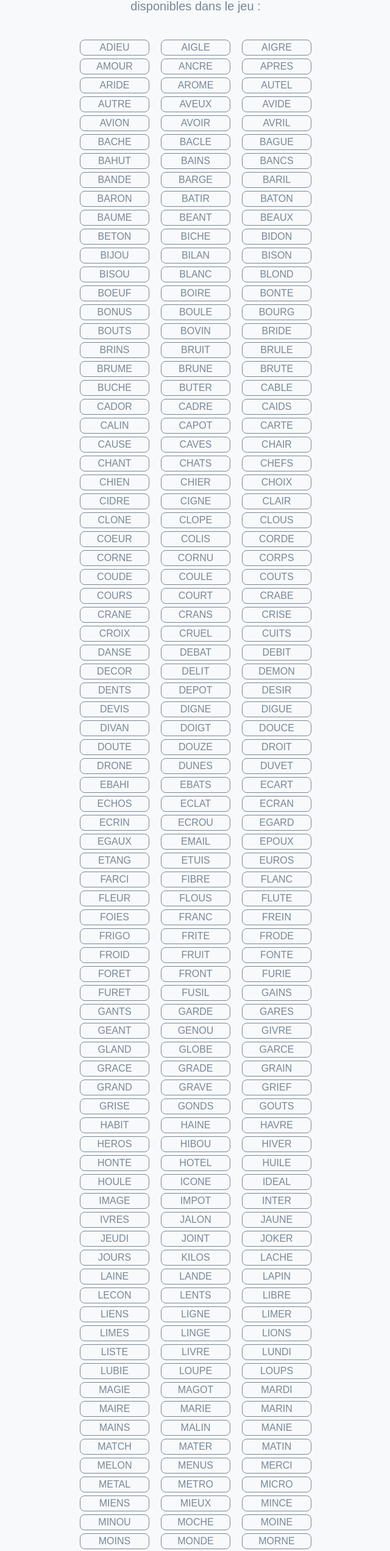
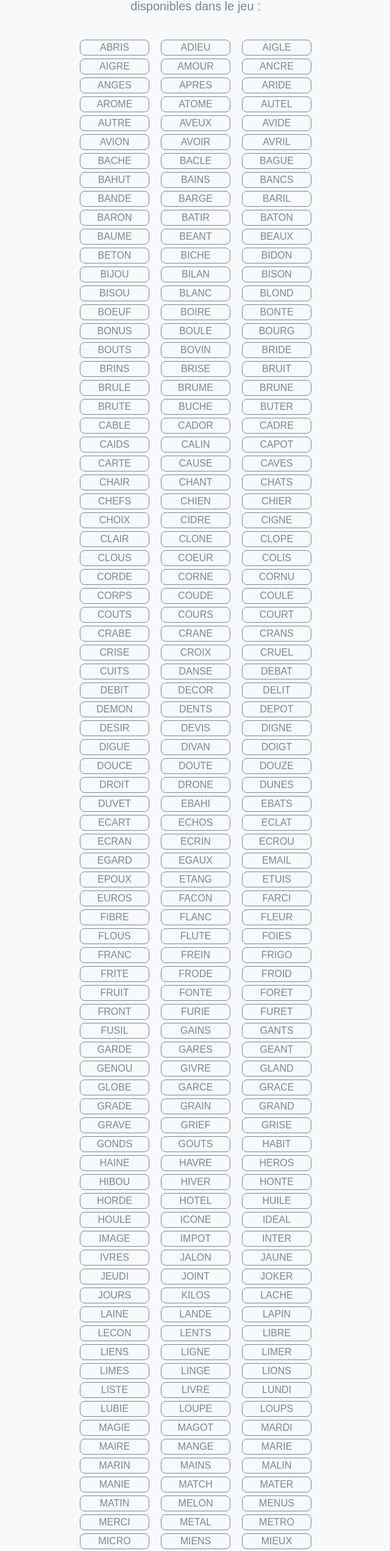
Before and after one commit to Matteo-Porrani/cinq-lettres, a Vue app: page /list in a window 1280 px wide. Shown: the part 223-2766 px from the top of the page at 61% size, without its empty margins (319-959 px from the left). Built offline with nearby package versions, Linux system fonts and the light colour scheme; a web font is replaced by a local one.

Commit message:
Ajout mots 'Atome'

```diff
--- a/src/stores/availableWords.js
+++ b/src/stores/availableWords.js
@@ -1,13 +1,16 @@
 const availableWords = [
     // A
+    'ABRIS',
     'ADIEU',
     'AIGLE',
     'AIGRE',
     'AMOUR',
     'ANCRE',
+    'ANGES',
     'APRES',
     'ARIDE',
     'AROME',
+    'ATOME',
     'AUTEL',
     'AUTRE',
     'AVEUX',
@@ -51,6 +54,7 @@ const availableWords = [
     'BOVIN',
     'BRIDE',
     'BRINS',
+    'BRISE',
     'BRUIT',
     'BRULE',
     'BRUME',
@@ -142,6 +146,7 @@ const availableWords = [
     'EUROS',
 
     //F
+    'FACON',
     'FARCI',
     'FIBRE',
     'FLANC',
@@ -192,6 +197,7 @@ const availableWords = [
     'HIBOU',
     'HIVER',
     'HONTE',
+    'HORDE',
     'HOTEL',
     'HUILE',
     'HOULE',
@@ -241,6 +247,7 @@ const availableWords = [
     'MAGOT',
     'MARDI',
     'MAIRE',
+    'MANGE',
     'MARIE',
     'MARIN',
     'MAINS',
@@ -259,6 +266,7 @@ const availableWords = [
     'MIEUX',
     'MINCE',
     'MINOU',
+    'MINER',
     'MOCHE',
     'MOINE',
     'MOINS',
@@ -269,11 +277,14 @@ const availableWords = [
     'MOTIF',
     'MOYEN',
     'MOULE',
+    'MUETS',
     'MUTER',
     'MYTHE',
 
     //N
     'NAVET',
+    'NERFS',
+    'NEUFS',
     'NICHE',
     'NOBLE',
     'NOCES',
@@ -308,6 +319,7 @@ const availableWords = [
     'PARTS',
     'PATES',
     'PAVES',
+    'PAYER',
     'PEAGE',
     'PENDU',
     'PERDU',
@@ -317,8 +329,10 @@ const availableWords = [
     'PIQUE',
     'PISTE',
     'PIVOT',
+    'PLACE',
     'PLAGE',
     'PLAIT',
+    'PLATE',
     'PLATS',
     'PLEIN',
     'PLOUC',
@@ -351,6 +365,7 @@ const availableWords = [
     'RAMES',
     'RAVIN',
     'RAYON',
+    'RECIT',
     'REFUS',
     'REGAL',
     'REINS',
@@ -400,14 +415,17 @@ const availableWords = [
     'TIENS',
     'TIERS',
     'TOILE',
+    'TOMBE',
     'TOQUE',
     'TRACE',
     'TRAIN',
     'TRAHI',
     'TROIS',
     'TRONC',
+    'TRONE',
     'TROUS',
     'TRUIE',
+    'TUBES',
     'TUILE',
     'TYRAN',
 
@@ -425,7 +443,9 @@ const availableWords = [
     'VASTE',
     'VELOS',
     'VERTS',
+    'VERTU',
     'VICES',
+    'VIDEO',
     'VIDER',
     'VIDES',
     'VIGNE',
```
